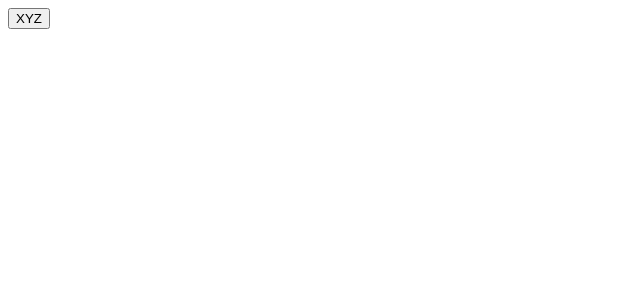
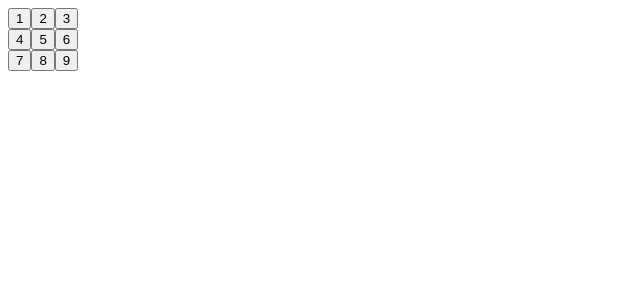
Before and after one commit to RomChern/tic-tac-toe, a React (Vite) app: page / in a window 1280 px wide. Shown: the top 300 px of the page, without its empty margins (0-640 px from the left). Built offline with nearby package versions, Linux system fonts and the light colour scheme.

Commit message:
split board on two react components

```diff
--- a/src/components/App.tsx
+++ b/src/components/App.tsx
@@ -1,8 +1,8 @@
-import Square from "./square"
+import Board from "./board"
 function App() {
   return (
     <>
-      <Square></Square>
+      <Board/>
     </>
   )
 }
--- /dev/null
+++ b/src/components/board.tsx
@@ -0,0 +1,23 @@
+import Square from "./square";
+
+export default function Board() {
+    return (
+        <>
+            <div className="board-row">
+                <Square value="1" />
+                <Square value="2" />
+                <Square value="3" />
+            </div>
+            <div className="board-row">
+                <Square value="4" />
+                <Square value="5" />
+                <Square value="6" />
+            </div>
+            <div className="board-row">
+                <Square value="7" />
+                <Square value="8" />
+                <Square value="9" />
+            </div>
+        </>
+    );
+}
--- a/src/components/square.tsx
+++ b/src/components/square.tsx
@@ -1,3 +1,3 @@
-export default function Square() {
-    return <button className="square">XYZ</button>
+export default function Square({value}:any) {
+    return <button className="square">{value}</button>
 }
```
